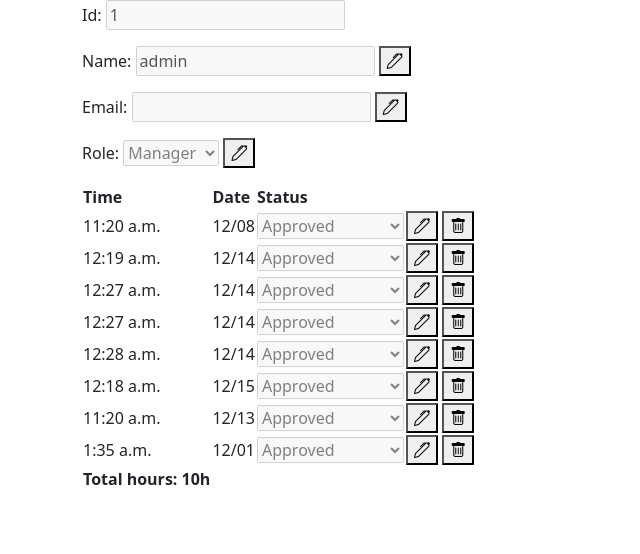
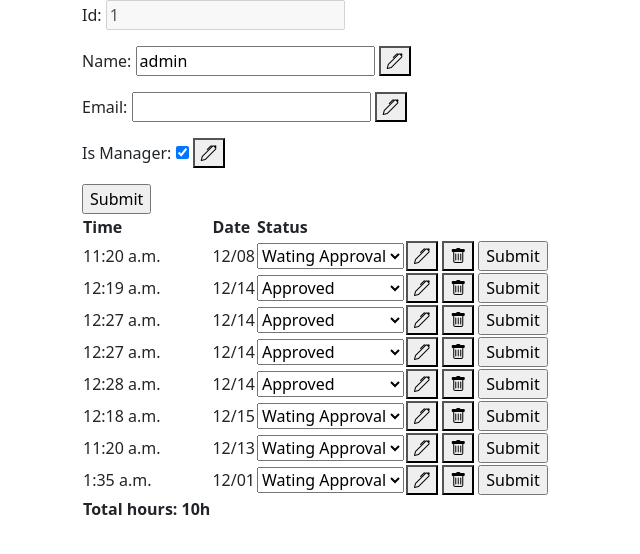
Before and after one commit to gvtrindade/time-keeper, a Django app: page /users/1 in a window 1280 px wide. Shown: the part 56-610 px from the top of the page, without its empty margins (0-640 px from the left). Run offline with Django 4.2, Linux system fonts and the light colour scheme; data comes from the database, SQL or seed files in the repository; both versions use the stored data as it was after the commit.

Commit message:
User and record edit function implemented

```diff
--- /dev/null
+++ b/timekeeper/backend/static/js/user.js
@@ -0,0 +1,8 @@
+function editInput(elementId) {
+  targetElement = document.getElementById(elementId)
+  targetElement.disabled = !targetElement.disabled
+}
+
+function deleteRecord(elementId) {
+
+}
--- a/timekeeper/backend/templates/backend/user.html
+++ b/timekeeper/backend/templates/backend/user.html
@@ -6,37 +6,34 @@
 
 <div class="userContainer">
   <form action="" method="post">
+    {% csrf_token %}
     <p>
       <label for="userId">Id:</label>
       <input type="text" name="userId" value="{{ user.id }}" disabled>
     </p>
     <p>
       <label for="name">Name:</label>
-      <input type="text" name="name" value="{{ user.username }}" disabled>
-      <button class="editIcon">
+      <input type="text" id="userName" name="name" value="{{ user.username }}" >
+      <button class="editIcon" type="button" onclick="editInput('userName')">
         <i class="bi bi-pen"></i>
       </button>
     </p>
     <p>
       <label for="email">Email:</label>
-      <input type="email" name="email" value="{{ user.email }}" disabled>
-      <button class="editIcon">
+      <input type="email" id="userEmail" name="email" value="{{ user.email }}" >
+      <button class="editIcon" type="button" onclick="editInput('userEmail')">
         <i class="bi bi-pen"></i>
       </button>
     </p>
     <p>
-      <label for="role">Role:</label>
-      <select name="role" class="role" disabled>
-        <option value="manager">Manager</option>
-        <option value="volunteer">Volunteer</option>
-        </option>
-      </select>
-      <button class="editIcon">
+      <label for="role">Is Manager: </label>
+      <input type="checkbox" id="userRole" name="role" {% if user.is_staff %} checked {% endif %} >
+      <button class="editIcon" type="button" onclick="editInput('userRole')">
         <i class="bi bi-pen"></i>
       </button>
     </p>
+    <input type="submit" value="Submit">
   </form>
-  <input type="submit" value="Submit" hidden>
 </div>
 <div class="historyContainer">
   <table>
@@ -48,22 +45,30 @@
     </tr>
     {% for record in records %}
     <tr>
+      <form action="" method="post">
+        {% csrf_token %}
+
         <td>{{ record.date|time }}</td>
         <td>{{ record.date|date:'m/d' }}</td>
         <td>
-        <select name="status" class="status" disabled>
-          <option value="approved">Approved</option>
-          <option value="wating_approval">Wating Approval</option>
+          <select name="status" id="record{{record.id}}" class="status">
+            <option value="Approved" {% if record.status == "Approved" %} selected {% endif %}>Approved</option>
+            <option value="Wating Approval" {% if record.status == "Wating Approval" %} selected {% endif %}>Wating Approval</option>
             </option>
+          <input type="text" name="id" value="{{record.id}}" hidden>
         </td>
         <td>
-        <button class="editIcon">
+          <button class="editIcon" type="button" onclick="editInput('record{{record.id}}')">
             <i class="bi bi-pen"></i>
           </button>
-        <button class="deleteIcon">
+          <button class="deleteIcon" type="button" onclick="deleteRecord('record{{record.id}}')">
             <i class="bi bi-trash"></i>
           </button>
+          <input class="saveIcon" type="submit">
+            <i class="bi bi-floppy"></i>
+          </input>
         </td>
+      </form>
     </tr>
     {% endfor %}
     <tr>
@@ -71,4 +76,5 @@
     </tr>
   </table>
 </div>
+<script src="{% static 'js/user.js' %}"></script>
 {% endblock %}
--- a/timekeeper/backend/views.py
+++ b/timekeeper/backend/views.py
@@ -46,6 +46,20 @@ def userList(req):
 
 def user(req, user_id):
     user = User.objects.get(id=user_id)
+    if req.method == "POST":
+        if req.POST.get("name"):
+            user.username = req.POST.get("name")
+            user.email = req.POST.get("email")
+            if req.POST.get("role"):
+                user.is_staff = True
+            else:
+                user.is_staff = False
+            user.save()
+        else:
+            record = Record.objects.get(id=req.POST.get("id"))
+            record.status = req.POST.get("status")
+            record.save()
+
     records = Record.objects.filter(user=user)
     context = {"user": user, "records": records, "workedHours": 10}
     return render(req, "backend/user.html", context)
```
Also changed, not shown: timekeeper/db.sqlite3. Lines whose indentation alone changed are shown as unchanged.
